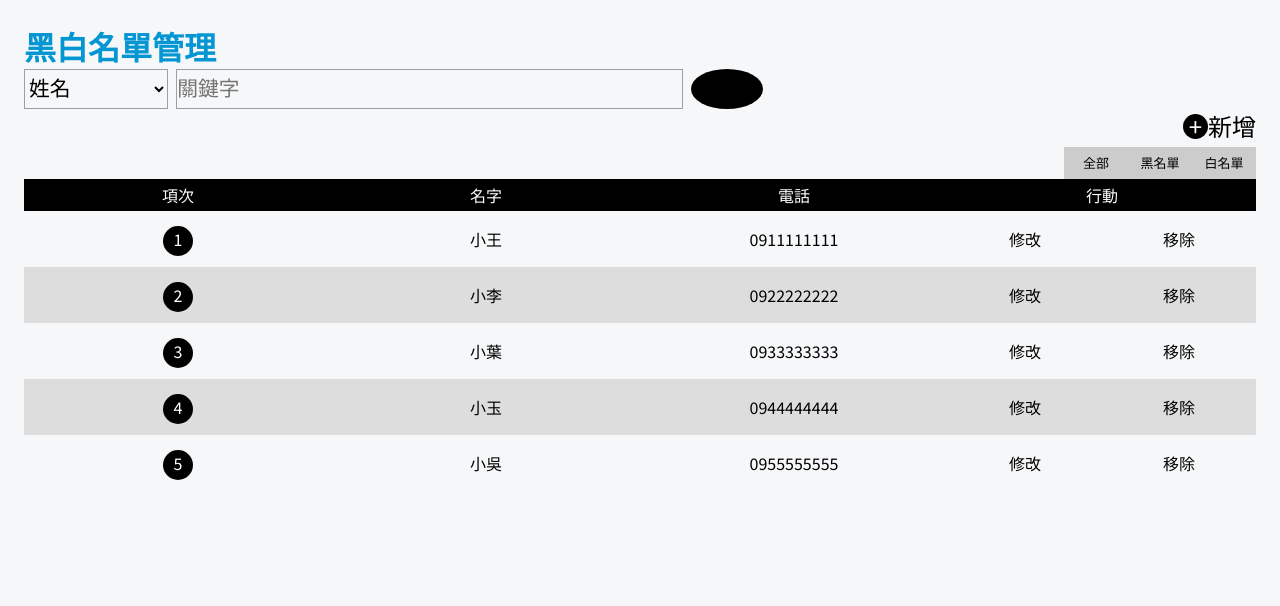
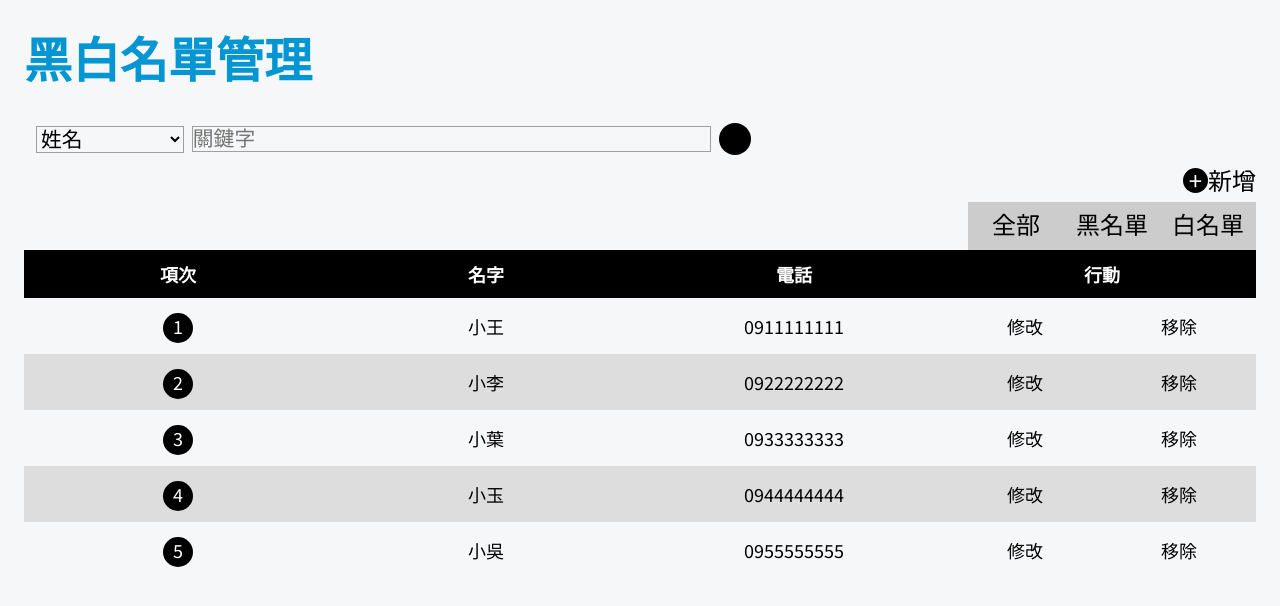
Before and after one commit to Louslife/tel-blacklist-react, a React (Create React App) app: page / in a window 1280 px wide. Shown: the top 606 px of the page. Built offline with nearby package versions, Linux system fonts and the light colour scheme.

Commit message:
css FloatInput

```diff
--- a/src/component/TelBlacklist.js
+++ b/src/component/TelBlacklist.js
@@ -1,10 +1,11 @@
 import React, { useState, useEffect } from "react";
 
-import Header from '../css/Header.module.css';
+import '../css/Header.module.css';
 import SearchBar from '../css/SearchBar.module.css';
 import SubCategory from '../css/SubCategory.module.css';
 import Crad from '../css/Crad.module.css';
 import Btn from '../css/Btn.module.css';
+import FloatInput from "../css/FloatInput.module.css";
 
 function TelBlacklist() {
 
@@ -289,14 +290,14 @@ function TelBlacklist() {
               </div>
             </div>
 
-            {(isUpdate && currentTel === obj ? <div className="cradWrap" key={obj.telId}>
+            {(isUpdate && currentTel === obj ? <div className={FloatInput.isUpdateWrap} key={obj.telId}>
               <div className="row card">
-                <div className="cradItme"><input onChange={getIdInputValue} type="text" value={`${obj.telId}(id 不可改)`} /></div>
-                <div className="cradItme"><div className="col"><input onChange={getUserInputValue} type="text" placeholder={`${obj.telName}(在這裡更新內容)`} /></div>
+                <div className={FloatInput.isUpdateItme}><input onChange={getIdInputValue} type="text" value={`${obj.telId}(id 不可改)`} /></div>
+                <div className={FloatInput.isUpdateItme}><div className="col"><input onChange={getUserInputValue} type="text" placeholder={`${obj.telName}(在這裡更新內容)`} /></div>
                 </div>
-                <div className="cradItme"><input onChange={getTelInputValue} type="text" placeholder={`${obj.tel}(在這裡更新內容)`} /></div>
-                <div className="cradItme btnWarp">
-                  <div className={Btn.telActionDel}
+                <div className={FloatInput.isUpdateItme}><input onChange={getTelInputValue} type="text" placeholder={`${obj.tel}(在這裡更新內容)`} /></div>
+                <div className={FloatInput.isUpdateItme}>
+                  <div className={FloatInput.isUpdateSure}
                     onClick={() => hendleSaveTelUpdate(obj)}><i>確定</i></div>
                 </div>
               </div>
@@ -305,14 +306,14 @@ function TelBlacklist() {
           </>
         ) : "Get No Data"
         )}
-        {(isAdd ? <div className="cradWrap">
+        {(isAdd ? <div className={FloatInput.isAddWrap}>
           <div className="row card">
-            <div className="cradItme"><input type="text" /></div>
-            <div className="cradItme"><input type="text" /></div>
-            <div className="cradItme"><input type="text" /></div>
-            <div className="cradItme btnWarp">
-              <div className={Btn.telActionDel}
-                onClick={() => hendleSaveTel()}><i>確定</i></div>
+            <div className={FloatInput.isAddItme}><input type="text" placeholder="輸入項次"/></div>
+            <div className={FloatInput.isAddItme}><input type="text" placeholder="輸入名字" /></div>
+            <div className={FloatInput.isAddItme}><input type="text" placeholder="輸入電話"/></div>
+            <div className={FloatInput.isAddItme}>
+              <div className={FloatInput.isAddSure}
+                onClick={() => hendleSaveTel()}><i>加入黑名單</i></div>
             </div>
           </div>
         </div> : "")}
--- a/src/css/Crad.module.css
+++ b/src/css/Crad.module.css
@@ -1,19 +1,19 @@
 .cradWrapCaption {
-  height: 2rem;
+  font-size: 18px;
+  font-weight: 600;
+  height: 3rem;
   background: #000;
   color: white;
-  line-height: 2rem;
+  line-height: 3rem;
   text-align: center;
 }
 
 .cradItme {
+  font-size: 18px;
   height: 3.5rem;
   line-height: 3.5rem;
   text-align: center;
 }
-/* .cradWrap{
-  background: #000;
-} */
 
 .cradWrap:nth-child(odd) {
 background: #ddd;
--- /dev/null
+++ b/src/css/FloatInput.module.css
@@ -0,0 +1,50 @@
+.isAddWrap {
+  width: 100%;
+  line-height: 3rem;
+  background: #eaeaea;
+  height: 3rem;
+}
+.isAddItme {
+  width: 100%;
+  text-align: center;
+}
+.isAddItme input {
+  text-align: center;
+  font-size: 1rem;
+  height: 2rem;
+  margin: 1px;
+  border: 2px solid #aaa;
+}
+
+.isAddSure {
+  margin: 5px;
+  background: #3c3c3c;
+  color: #eaeaea;
+}
+
+.isUpdateWrap {
+  width: 100%;
+  line-height: 3rem;
+  background: #ffd3d3;
+  height: 3rem;
+}
+
+.isUpdateItme {
+  width: 100%;
+  text-align: center;
+}
+
+.isUpdateItme input {
+  text-align: center;
+  font-size: 1rem;
+  height: 2rem;
+  margin: 1px;
+  border: 2px solid #aaa;
+}
+
+.isUpdateSure {
+  /* margin: 5px; */
+  text-align: center;
+  background: #0496d2;
+  color: #fff;
+}
--- a/src/css/Header.module.css
+++ b/src/css/Header.module.css
@@ -2,10 +2,11 @@ header{
   padding-top: 1.5rem;
   padding-left: 1.5rem;
   padding-right: 1.5rem;
+  padding-bottom: 1.5rem;
 }
 
 header h1{
-  font-size: 2rem;
+  font-size: 48px;
   font-weight: 600;
   color: #0496D2;
 }
--- a/src/css/SearchBar.module.css
+++ b/src/css/SearchBar.module.css
@@ -1,26 +1,29 @@
 .inputGroup {
   display: flex;
+  justify-content: center;
+  align-items: center;
   width: 60%;
-  height: 2.5rem;
+  height: 3rem;
   /* border: 1px solid #000; */
 }
 .select {
   width: 20%;
   font-size: 1.3rem;
-  border: 1.5px solid #9F9F9F;
+  border: 1.5px solid #9f9f9f;
 }
 
 .input {
   font-size: 1.3rem;
   width: 70%;
   margin-left: 8px;
-  border: 1.5px solid #9F9F9F;
+  border: 1.5px solid #9f9f9f;
 }
 
 .icon {
   display: block;
   line-height: 2rem;
-  width: 10%;
+  width: 2rem;
+  height: 2rem;
   border-radius: 50%;
   margin-left: 8px;
   background: black;
--- a/src/css/SubCategory.module.css
+++ b/src/css/SubCategory.module.css
@@ -7,8 +7,9 @@
 
 .subCategoryItem {
   display: inline-block;
-  width: 4rem;
-  height: 2rem;
+  font-size: 24px;
+  width: 6rem;
+  height: 3rem;
   background: #ccc;
   border-radius: 0;
 }
```
